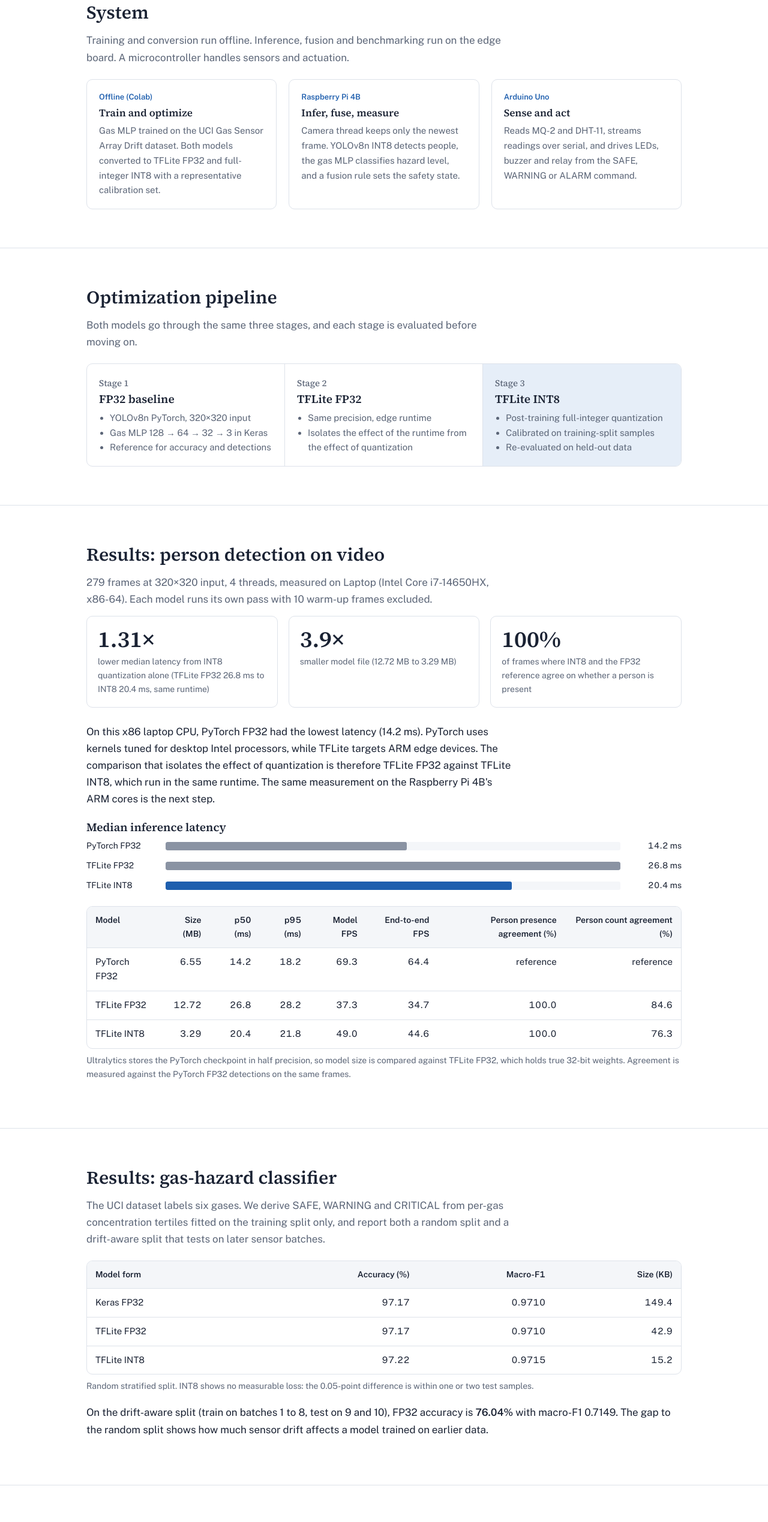
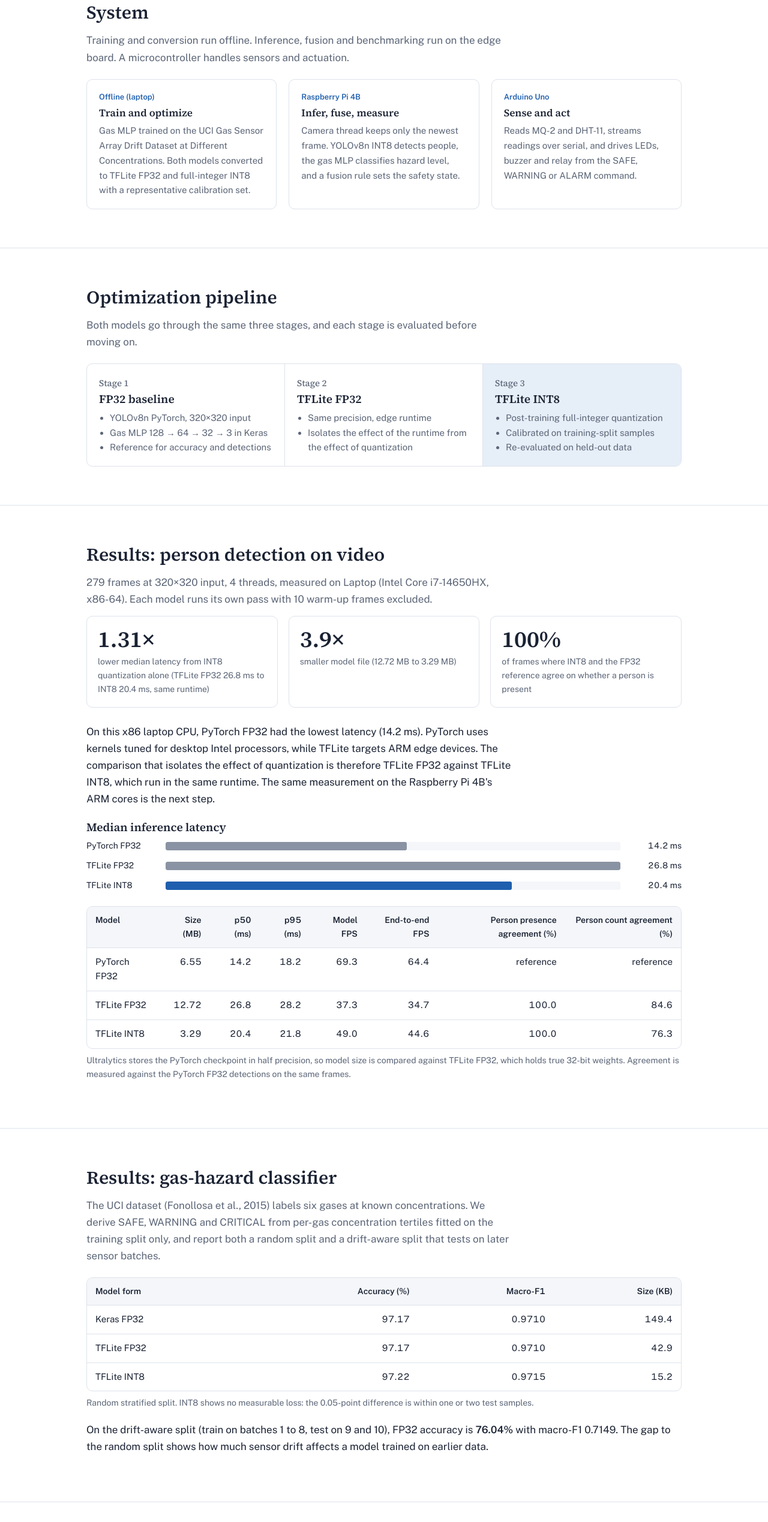
Before and after one commit to krishnaswamykv2/aichd-website, a plain HTML site: page index.html in a window 1280 px wide. Shown: the part 1326-3864 px from the top of the page at 60% size. Drawn offline with nearby package versions, Linux system fonts and the light colour scheme.

Commit message:
Add files via upload

```diff
--- a/index.html
+++ b/index.html
@@ -171,7 +171,7 @@ footer{padding:40px 0 56px;border-top:1px solid var(--line);font-size:14px;color
     <h2>System</h2>
     <p class="prose muted">Training and conversion run offline. Inference, fusion and benchmarking run on the edge board. A microcontroller handles sensors and actuation.</p>
     <div class="three" style="margin-top:22px">
-      <div class="block"><div class="where">Offline (Colab)</div><h3>Train and optimize</h3><p>Gas MLP trained on the UCI Gas Sensor Array Drift dataset. Both models converted to TFLite FP32 and full-integer INT8 with a representative calibration set.</p></div>
+      <div class="block"><div class="where">Offline (laptop)</div><h3>Train and optimize</h3><p>Gas MLP trained on the UCI Gas Sensor Array Drift Dataset at Different Concentrations. Both models converted to TFLite FP32 and full-integer INT8 with a representative calibration set.</p></div>
       <div class="block"><div class="where">Raspberry Pi 4B</div><h3>Infer, fuse, measure</h3><p>Camera thread keeps only the newest frame. YOLOv8n INT8 detects people, the gas MLP classifies hazard level, and a fusion rule sets the safety state.</p></div>
       <div class="block"><div class="where">Arduino Uno</div><h3>Sense and act</h3><p>Reads MQ-2 and DHT-11, streams readings over serial, and drives LEDs, buzzer and relay from the SAFE, WARNING or ALARM command.</p></div>
     </div>
@@ -203,7 +203,7 @@ footer{padding:40px 0 56px;border-top:1px solid var(--line);font-size:14px;color
 <section>
   <div class="wrap">
     <h2>Results: gas-hazard classifier</h2>
-    <p class="prose muted">The UCI dataset labels six gases. We derive SAFE, WARNING and CRITICAL from per-gas concentration tertiles fitted on the training split only, and report both a random split and a drift-aware split that tests on later sensor batches.</p>
+    <p class="prose muted">The UCI dataset (Fonollosa et al., 2015) labels six gases at known concentrations. We derive SAFE, WARNING and CRITICAL from per-gas concentration tertiles fitted on the training split only, and report both a random split and a drift-aware split that tests on later sensor batches.</p>
     <div id="gas-out" style="margin-top:22px"></div>
   </div>
 </section>
@@ -243,7 +243,7 @@ footer{padding:40px 0 56px;border-top:1px solid var(--line);font-size:14px;color
   <div class="wrap prose">
     <h2>How to read these results</h2>
     <p><b>Latency is model-only time.</b> Image resizing, post-processing, camera capture and serial transfer are logged separately and never added to the model figure.</p>
-    <p><b>The device matters.</b> INT8 gives a large speed-up on ARM cores. On x86 cloud CPUs the gain can be small, so every result on this page names the processor it was measured on.</p>
+    <p><b>The device matters.</b> INT8 gives a large speed-up on ARM cores. On x86 desktop and laptop CPUs the gain can be small, so every result on this page names the processor it was measured on.</p>
     <p><b>Detection quality</b> is reported as agreement with the FP32 model on the same frames, because no labelled evaluation set is used for the person class.</p>
     <p><b>The gas model's demo input</b> is replayed held-out UCI vectors, because a single MQ-2 cannot produce the dataset's 128 features. Live MQ-2 and DHT-11 readings are logged as the start of a calibration dataset.</p>
   </div>
```
